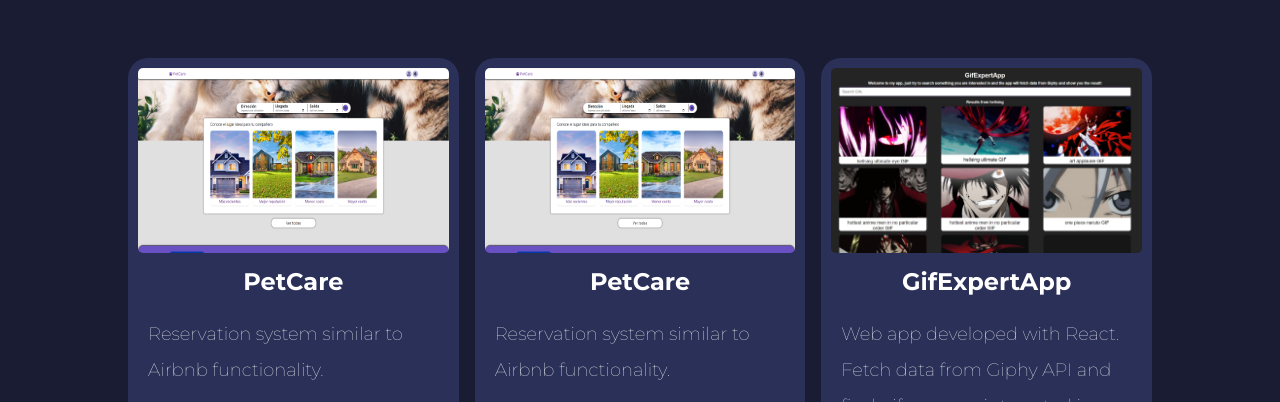
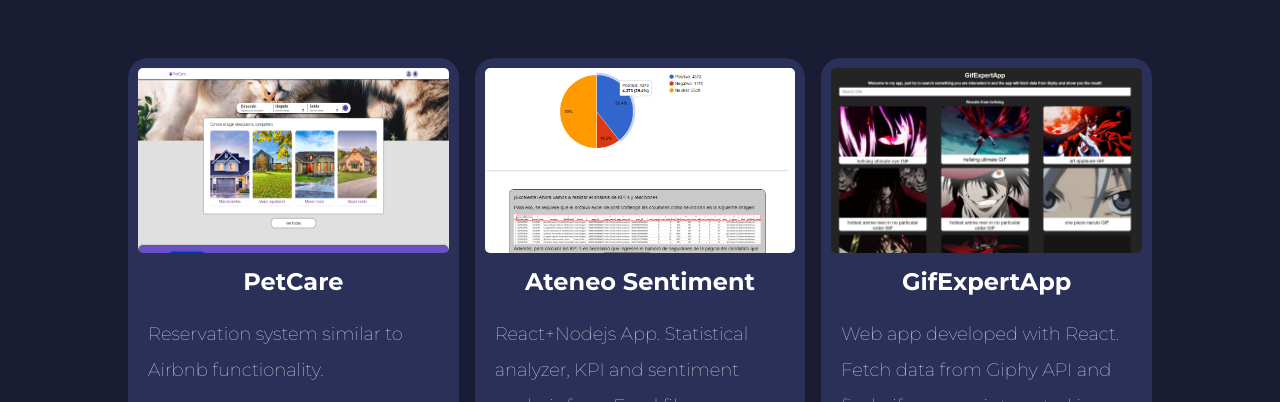
Before and after one commit to brocha05/portfolio, a plain HTML site: page index.html in a window 1280 px wide. Shown: the part 1425-1827 px from the top of the page. Drawn offline with Linux system fonts and the light colour scheme.

Commit message:
Updating projects

```diff
--- a/css/styles.css
+++ b/css/styles.css
@@ -169,6 +169,11 @@ p{
 }
 
 /* Portfolio */
+
+#sentiment-img{
+  object-fit: cover;
+}
+
 .portfolio{
   background-color: #191c32;
   color: #fff;
--- a/index.html
+++ b/index.html
@@ -99,14 +99,14 @@
                     </div>
                 </div>
                 <div class="card">
-                    <img src="img/petcare.png" alt="" class="card__img">
-                    <h2 class="card__title">PetCare</h2>
-                    <p class="card-description">Reservation system similar to Airbnb functionality.</p>
+                    <img src="img/sentiment.png" alt="" class="card__img" id="sentiment-img">
+                    <h2 class="card__title">Ateneo Sentiment</h2>
+                    <p class="card-description">React+Nodejs App. Statistical analyzer, KPI and sentiment analysis from Excel files.</p>
                     <div class="card__proyect-links">
-                        <a href="https://petcare-test.herokuapp.com/" target="_blank">
+                        <a href="" target="_blank">
                             <i class="fas fa-globe-asia"></i>
                         </a>
-                        <a href="https://github.com/BC-MAY-21-ROR/proyecto-final-pf-f22-t4" target="_blank">
+                        <a href="" target="_blank">
                             <i class="fab fa-github"></i>
                         </a>
                     </div>
```
Also changed, not shown: img/sentiment.png (added).
